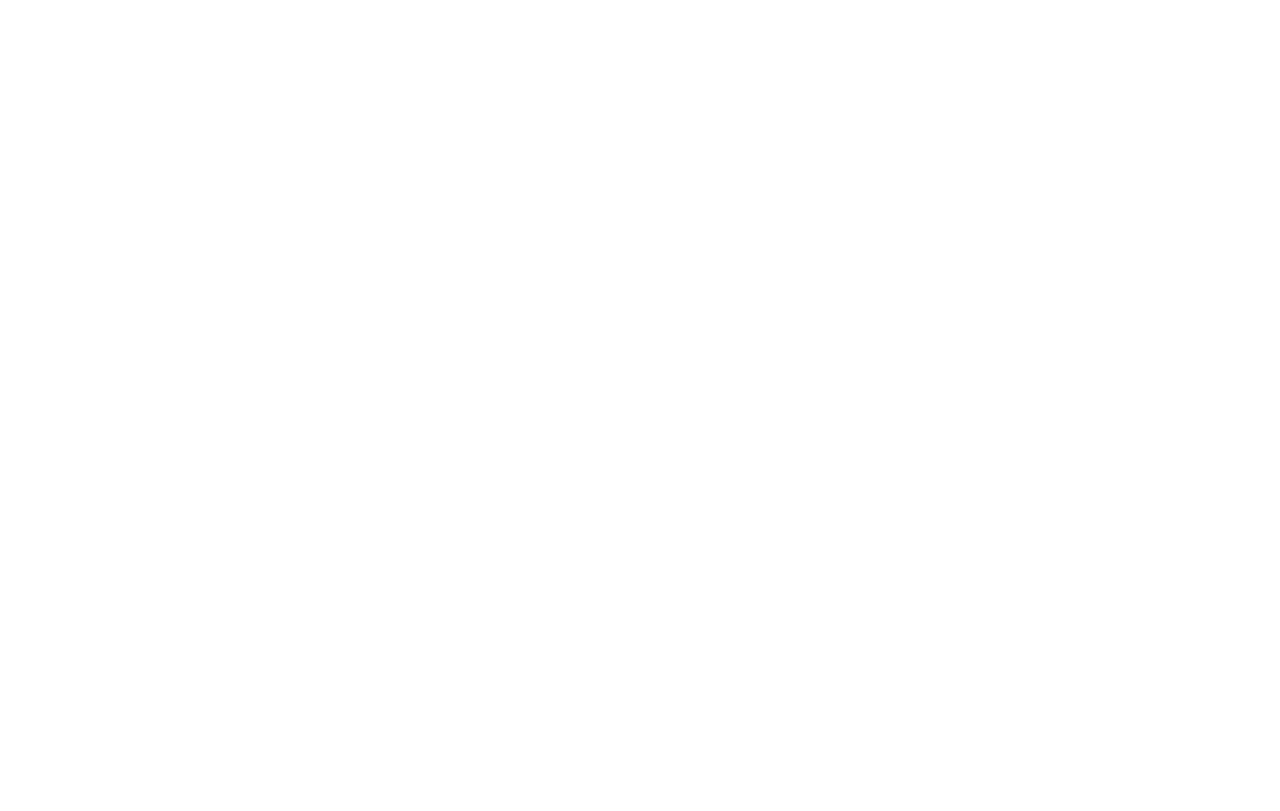
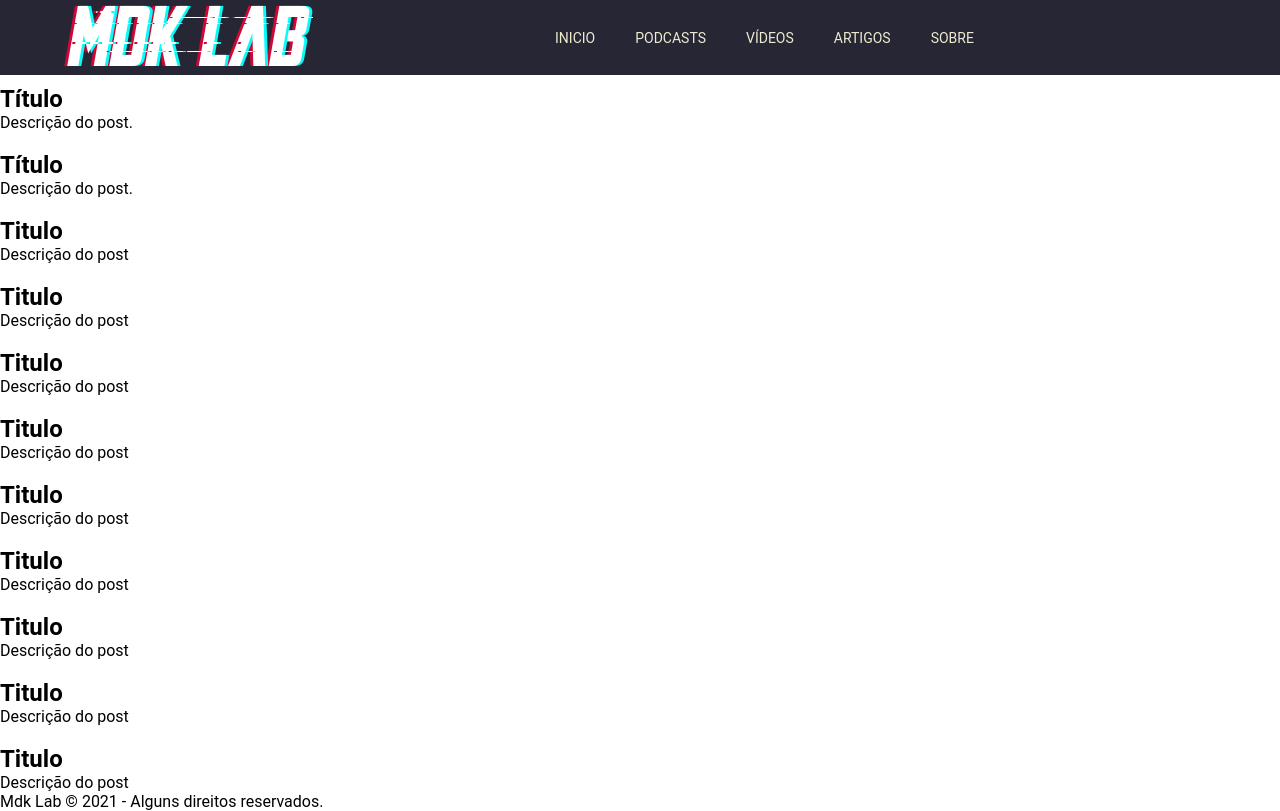
Before and after one commit to mandrakean/Mdk-Lab, a plain HTML site: page index.html in a window 1280 px wide. Drawn offline with Linux system fonts and the light colour scheme.

Commit message:
criação do html e do css do nav

```diff
--- a/index.html
+++ b/index.html
@@ -4,10 +4,125 @@
     <meta charset="UTF-8">
     <meta name="viewport" content="width=device-width, initial-scale=1.0">
     <title>Mdk Lab - Leia mais, entenda menos</title>
+    <link rel="stylesheet" href="style.css">
 </head>
 <body>
 
+    <nav>
+        <div class="wrapper">
+            <div class="logo">
+                <a href="#">
+                    <img src="images/logo.png" alt="Mdk Lab">
+                </a>
+            </div>
+            <ul>
+                <li>
+                    <a href="">Inicio</a>
+                </li>
+                <li>
+                    <a href="">Podcasts</a>
+                </li>
+                <li>
+                    <a href="">Vídeos</a>
+                </li>
+                <li>
+                    <a href="">Artigos</a>
+                </li>
+                <li>
+                    <a href="">Sobre</a>
+                </li>
+            </ul>
+            <div class="search-icon">
+                <img src="" alt="">
+            </div>
+        </div>
+    </nav>
 
+    <main>
+
+        <header>
+            <div class="header-wrapper">
+                <div class="destaques">
+                    <div class="painel1">
+                        <img src="" alt="">
+                        <h2>Título</h2>
+                        <spam>Descrição do post.</spam>
+                    </div>
+                    <div class="painel2">
+                        <img src="" alt="">
+                        <h2>Título</h2>
+                        <spam>Descrição do post.</spam>
+                    </div>
+                    <div class="painel3">
+                        <img src="" alt="">
+                        <h2>Título</h2>
+                        <spam>Descrição do post.</spam>
+                    </div>
+                </div>
+            </div>
+        </header>
+
+        <section class="podcasts">
+            <article>
+                <img src="" alt="">
+                <h2>Titulo</h2>
+                <span>Descrição do post</span>
+            </article>
+
+            <article>
+                <img src="" alt="">
+                <h2>Titulo</h2>
+                <span>Descrição do post</span>
+            </article>
+
+            <article>
+                <img src="" alt="">
+                <h2>Titulo</h2>
+                <span>Descrição do post</span>
+            </article>
+        </section>
+        <section class="videos">
+            <article>
+                <img src="" alt="">
+                <h2>Titulo</h2>
+                <span>Descrição do post</span>
+            </article>
+            <article>
+                <img src="" alt="">
+                <h2>Titulo</h2>
+                <span>Descrição do post</span>
+            </article>
+            <article>
+                <img src="" alt="">
+                <h2>Titulo</h2>
+                <span>Descrição do post</span>
+            </article>
+        </section>
+        <section class="artigos">
+            <article>
+                <img src="" alt="">
+                <h2>Titulo</h2>
+                <span>Descrição do post</span>
+            </article>
+            <article>
+                <img src="" alt="">
+                <h2>Titulo</h2>
+                <span>Descrição do post</span>
+            </article>
+            <article>
+                <img src="" alt="">
+                <h2>Titulo</h2>
+                <span>Descrição do post</span>
+            </article>
+        </section>
+    </main>
+
+    <footer>
+        <span>Mdk Lab © 2021 - Alguns direitos reservados.</span>
+    </footer>
+
+
+    <script src="main.js"></script>
 
 </body>
 </html>
--- a/style.css
+++ b/style.css
@@ -0,0 +1,53 @@
+*{
+    margin: 0;
+    padding: 0;
+    box-sizing: border-box;
+}
+
+html{
+    font-family: "Roboto", sans-serif;
+    --cor-preto: #272635;
+    --cor-branco: #EEEBD0;
+    --cor-amarela: #F77F00;
+    --cor-rosa: #FF47BB;
+    --cor-roxa: #6F48A3;
+    --cor-vermelha: #941B0C;
+}
+
+.wrapper{
+    width: 1152px;
+    margin: 0 auto;
+}
+
+nav{
+    position: fixed;
+    left: 0;
+    right: 0;
+    background-color: var(--cor-preto);
+    padding: 5px 0;
+}
+
+nav .wrapper{
+    display: flex;
+    justify-content: space-between;
+    align-items: center;
+}
+
+nav ul{
+    display: flex;
+    list-style: none;
+}
+
+nav ul li a, nav ul li a:visited{
+    color: var(--cor-branco);
+    text-decoration: none;
+    margin: 0 20px;
+    text-transform: uppercase;
+    font-size: 14px;
+}
+
+nav .search-icon{
+    cursor: pointer;
+}
+
+/**/
```
Also changed, not shown: Images/logo.png (added), 1 other file.
